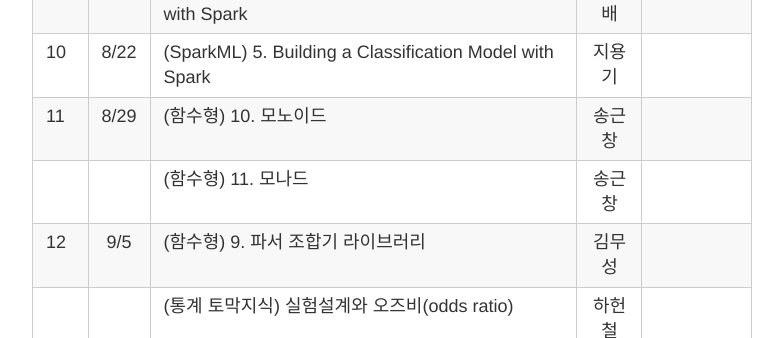
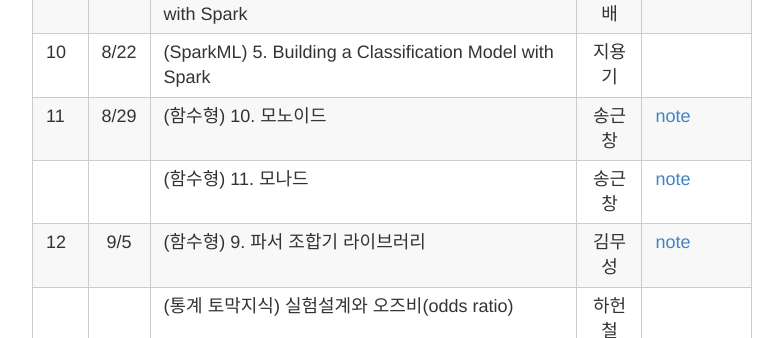
Before and after one commit to sezinie/ScalaML, a Jekyll site: the page built from _posts/2015-12-1-SCHEDULE.md, in a window 1280 px wide and 900 px high, scrolled down 3426 px. Shown: the part 154-492 px from the top of the window, without its empty margins (248-1031 px from the left). Built offline with Jekyll 4.4.1, drawn with Linux system fonts in a browser that asks for light colours; Markdown is read by kramdown in place of the engine named in the settings.

Commit message:
Update 2015-12-1-SCHEDULE.md

```diff
--- a/_posts/2015-12-1-SCHEDULE.md
+++ b/_posts/2015-12-1-SCHEDULE.md
@@ -75,9 +75,9 @@ title: 스터디 일정 & 커리큘럼 & 발표자료
 |   |    |(스칼라ML) 5. Naïve Bayes Classifier |이상열|[note](http://nbviewer.ipython.org/github/psygrammer/ScalaML/blob/master/part1/study09/scala_ml/5.NaiveBayesClassifiers.ipynb)|
 |   |    |(SparkML) 4. Building a Recommendation Engine with Spark |임상배||
 | 10|8/22|(SparkML) 5. Building a Classification Model with Spark |지용기| |
-| 11|8/29|(함수형) 10. 모노이드 |송근창| |
-|   |    |(함수형) 11. 모나드  |송근창||
-| 12|9/5 |(함수형) 9. 파서 조합기 라이브러리 |김무성| |
+| 11|8/29|(함수형) 10. 모노이드 |송근창|[note](http://nbviewer.ipython.org/github/psygrammer/ScalaML/blob/master/part1/study11/func/FunctionalProgrammingInScalaCh10.Monoids.ipynb) |
+|   |    |(함수형) 11. 모나드  |송근창|[note](http://nbviewer.ipython.org/github/psygrammer/ScalaML/blob/master/part1/study11/func/FunctionalProgrammingInScalaCh11.Monad.ipynb)|
+| 12|9/5 |(함수형) 9. 파서 조합기 라이브러리 |김무성|[note](http://nbviewer.ipython.org/github/psygrammer/ScalaML/blob/master/part1/study12/func/09_parsing.ipynb) |
 |   |    |(통계 토막지식) 실험설계와 오즈비(odds ratio) |하헌철||
 |   |    |(SparkML) 6. Building a Regression Model with Spark |최정원||
 
```
